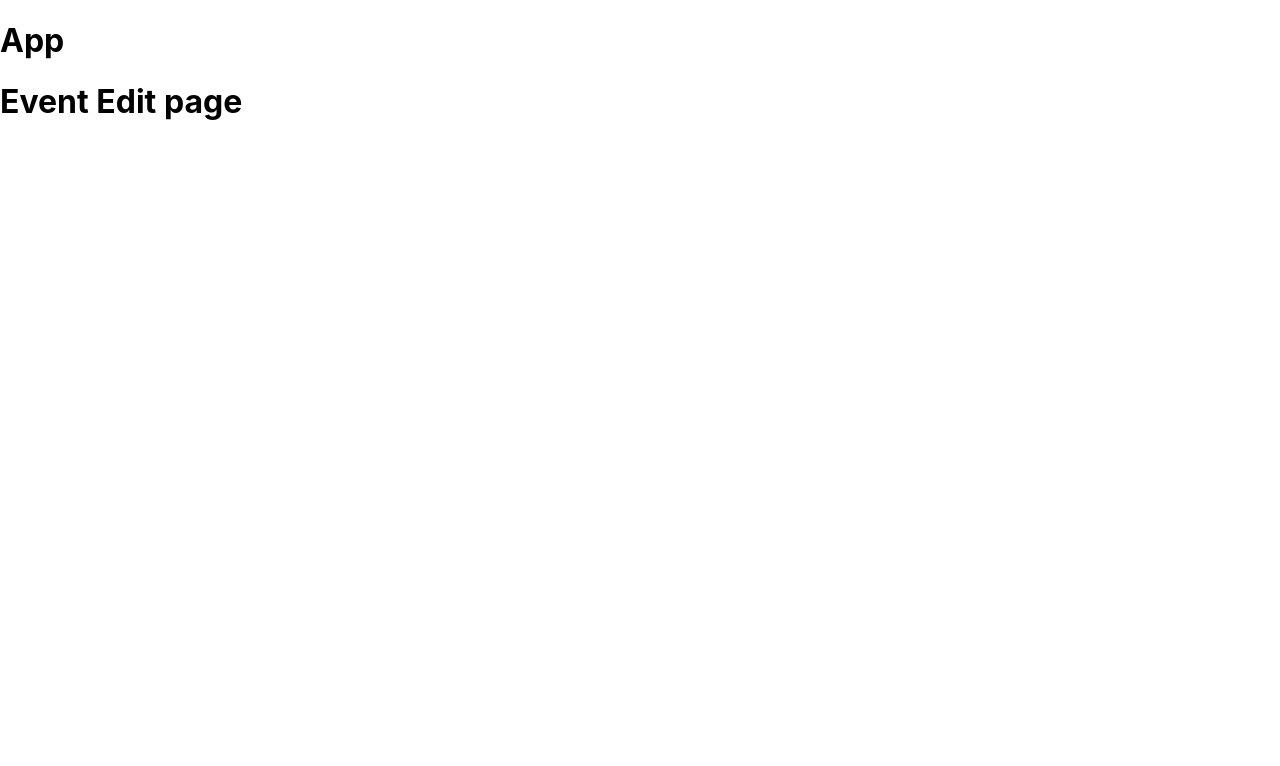
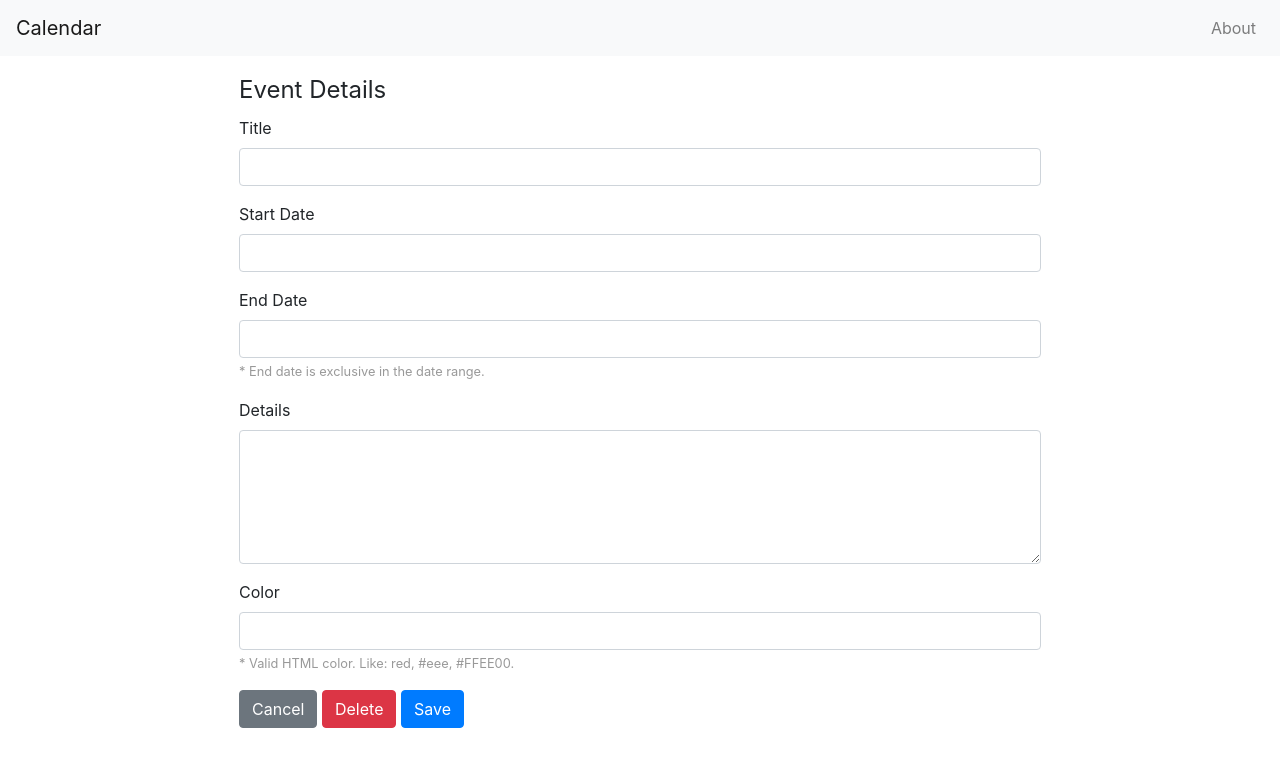
Before and after one commit to instrumaniak/calendar, a React (Create React App) app in the folder frontend/: page /event/1 in a window 1280 px wide. Shown: the top 766 px of the page. Built offline with nearby package versions, Linux system fonts and the light colour scheme.

Commit message:
ported most of the static html content to react from angularjs.

```diff
--- a/frontend/package.json
+++ b/frontend/package.json
@@ -3,9 +3,12 @@
   "version": "0.1.0",
   "private": true,
   "dependencies": {
+    "bootstrap": "^4.3.1",
+    "node-sass": "^4.11.0",
     "react": "^16.8.5",
     "react-dom": "^16.8.5",
-    "react-router-dom": "^5.0.0"
+    "react-router-dom": "^5.0.0",
+    "reactstrap": "^7.1.0"
   },
   "devDependencies": {
     "react-scripts": "2.1.8"
--- a/frontend/src/components/App.js
+++ b/frontend/src/components/App.js
@@ -1,11 +1,12 @@
 import React, { Component } from 'react'
 import Routes from './Routes'
+import NavBar from './NavBar'
 
 class App extends Component {
   render() {
     return (
       <div>
-      <h1>App</h1>
+      <NavBar />
       <Routes />
       </div>
     )
--- /dev/null
+++ b/frontend/src/components/NavBar.js
@@ -0,0 +1,34 @@
+import React, { useState } from 'react'
+import { Link, NavLink as RRNavLink } from 'react-router-dom'
+import {
+  Collapse,
+  Navbar,
+  NavbarToggler,
+  NavbarBrand,
+  Nav,
+  NavItem,
+  NavLink
+} from 'reactstrap'
+
+const NavBar = () => {
+  const [ isOpen, setIsOpen ] = useState(false) // state for toggling navbar
+
+  const toggle = () => setIsOpen(!isOpen)
+  const closeNav = () => setIsOpen(false)
+
+  return (
+    <Navbar color='light' light expand='md'>
+      <NavbarBrand tag={Link} to='/' onClick={closeNav}>Calendar</NavbarBrand>
+      <NavbarToggler onClick={toggle} />
+      <Collapse isOpen={isOpen} navbar>
+        <Nav className='ml-auto' navbar>
+          <NavItem>
+            <NavLink tag={RRNavLink} to='/about' onClick={closeNav}>About</NavLink>
+          </NavItem>
+        </Nav>
+      </Collapse>
+    </Navbar>
+  )
+}
+
+export default NavBar
--- a/frontend/src/components/PageAbout.js
+++ b/frontend/src/components/PageAbout.js
@@ -1,8 +1,18 @@
 import React from 'react'
+import { Container, Row, Col } from 'reactstrap'
 
 const PageAbout = () => {
   return (
-    <h1>About page</h1>
+    <Container fluid>
+      <Row>
+        <Col md={{ size: 10, offset: 1 }}>
+          <h2>What is this</h2>
+          <p>This is a calendar web app where you can add, edit and remove events.</p>
+          <h2>How to use</h2>
+          <p>Click or drag on the empty space of the date boxes of the Calendar to add new event. To edit/remove an event click the event.</p>
+        </Col>
+      </Row>
+    </Container>
   )
 }
 
--- a/frontend/src/components/PageEventEdit.js
+++ b/frontend/src/components/PageEventEdit.js
@@ -2,7 +2,56 @@ import React from 'react'
 
 const PageEventEdit = () => {
   return (
-    <h1>Event Edit page</h1>
+    <div className='container-fluid'>
+      <div className="row align-items-center">
+        <div className="col-md-8 offset-md-2">
+          <form>
+            <legend>Event Details</legend>
+            <div className="form-group ">
+              <label className="control-label " htmlFor="title">
+                Title
+              </label>
+              <input className="form-control" id="title" name="title" type="text" />
+            </div>
+            <div className="form-group ">
+              <label className="control-label " htmlFor="start">
+                Start Date
+              </label>
+              <input className="form-control" id="start" name="start" type="text" />
+            </div>
+            <div className="form-group ">
+              <label className="control-label " htmlFor="end">
+                End Date
+              </label>
+              <input className="form-control" id="end" name="end" type="text" />
+              <small className="hint">* End date is exclusive in the date range.</small>
+            </div>
+            <div className="form-group ">
+              <label className="control-label " htmlFor="info">
+                Details
+              </label>
+              <textarea className="form-control" cols={40} id="info" name="info" rows={5} defaultValue={""} />
+            </div>
+            <div className="form-group ">
+              <label className="control-label " htmlFor="color">
+                Color
+              </label>
+              <input className="form-control" id="color" name="color" type="text" />
+              <small className="hint">* Valid HTML color. Like: red, #eee, #FFEE00.</small>
+            </div>
+            <div className="form-group">
+              <div>
+                <button className="btn btn-secondary">Cancel</button>{' '}
+                <button className="btn btn-danger">Delete</button>{' '}
+                <button className="btn btn-primary">
+                  Save
+                </button>
+              </div>
+            </div>
+          </form>
+        </div>
+      </div>
+    </div>
   )
 }
 
--- a/frontend/src/components/Routes.js
+++ b/frontend/src/components/Routes.js
@@ -1,15 +1,15 @@
-import React, { Fragment } from 'react'
+import React from 'react'
 import { Route } from 'react-router-dom'
 import PageHome from './PageHome'
 import PageAbout from './PageAbout'
 import PageEventEdit from './PageEventEdit'
 
 const Routes = () => (
-  <Fragment>
+  <div className='c-page-container'>
     <Route path='/' exact component={PageHome} />
     <Route path='/about' component={PageAbout} />
     <Route path='/event/:id' component={PageEventEdit} />
-  </Fragment>
+  </div>
 )
 
 export default Routes
--- a/frontend/src/index.css
+++ /dev/null
@@ -1,14 +0,0 @@
-body {
-  margin: 0;
-  padding: 0;
-  font-family: -apple-system, BlinkMacSystemFont, "Segoe UI", "Roboto", "Oxygen",
-    "Ubuntu", "Cantarell", "Fira Sans", "Droid Sans", "Helvetica Neue",
-    sans-serif;
-  -webkit-font-smoothing: antialiased;
-  -moz-osx-font-smoothing: grayscale;
-}
-
-code {
-  font-family: source-code-pro, Menlo, Monaco, Consolas, "Courier New",
-    monospace;
-}
--- a/frontend/src/index.js
+++ b/frontend/src/index.js
@@ -1,7 +1,10 @@
 import React from 'react'
 import ReactDOM from 'react-dom'
 import { BrowserRouter } from 'react-router-dom'
-import './index.css'
+
+import 'bootstrap/dist/css/bootstrap.min.css'
+import './styles/index.scss'
+
 import App from './components/App'
 import * as serviceWorker from './serviceWorker'
 
--- /dev/null
+++ b/frontend/src/styles/_base.scss
@@ -0,0 +1,3 @@
+body {
+
+}
--- /dev/null
+++ b/frontend/src/styles/_misc.scss
@@ -0,0 +1,14 @@
+footer {
+  padding-top: 50px;
+  padding-bottom: 10px;
+  margin-top: 100px;
+  text-align: center;
+}
+
+.fc button {
+  font-size: 0.9em;
+}
+
+.hint {
+  color: #999;
+}
--- /dev/null
+++ b/frontend/src/styles/_page.scss
@@ -0,0 +1,7 @@
+/**
+ *  Styles for pages
+ */
+
+ .c-page-container {
+    padding: 1rem;
+ }
--- /dev/null
+++ b/frontend/src/styles/index.scss
@@ -0,0 +1,4 @@
+
+@import 'base';
+@import 'page';
+@import 'misc';
```
Also changed, not shown: 1 other file (tests, documents, lock files or other folders).
